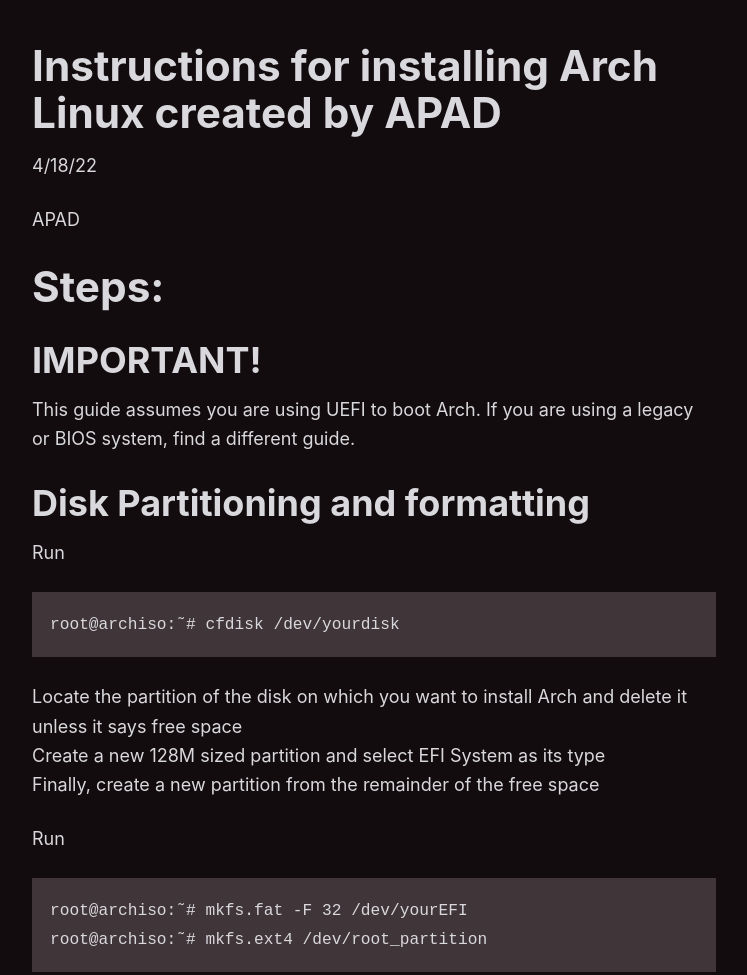
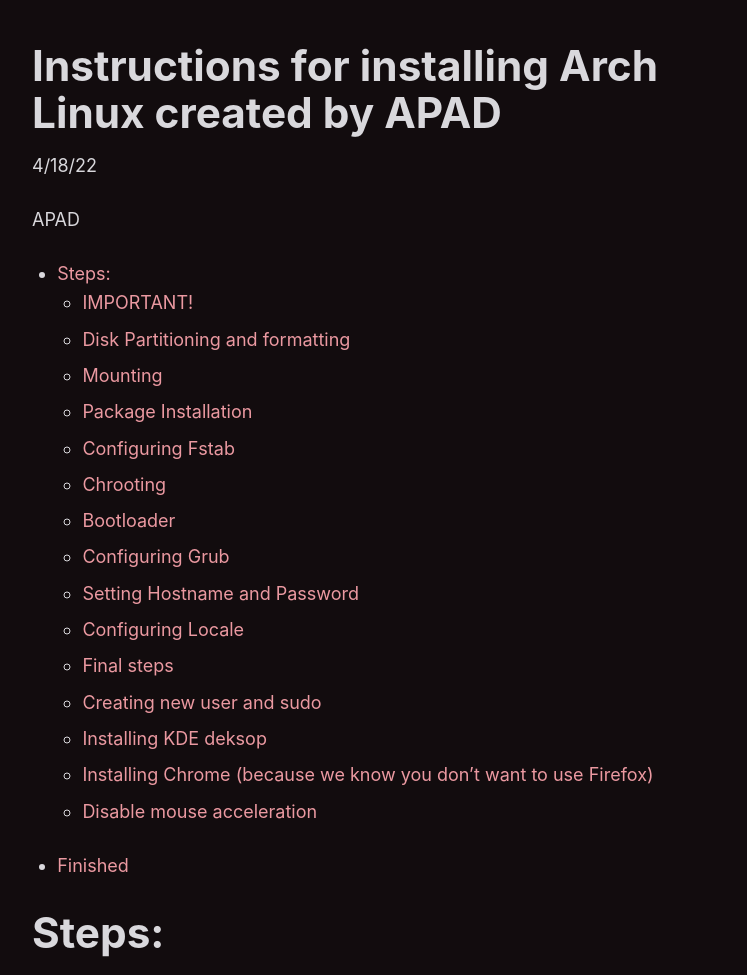
Before and after one commit to apad2025/arch, a plain HTML site: page index.html in a window 1280 px wide. Shown: the top 975 px of the page, without its empty margins (266-1013 px from the left). Drawn offline with Linux system fonts and the light colour scheme.

Commit message:
Added table of contents

```diff
--- a/index.html
+++ b/index.html
@@ -6,7 +6,6 @@
   <meta name="viewport" content="width=device-width, initial-scale=1.0, user-scalable=yes" />
   <meta name="author" content="APAD" />
   <title>Instructions for installing Arch Linux created by APAD</title>
-  <link rel="shortcut icon" type="image/jpg" href="arch.ico"/>
   <style type="text/css">
       code{white-space: pre-wrap;}
       span.smallcaps{font-variant: small-caps;}
@@ -209,7 +208,32 @@ created by APAD</h1>
 <p id="author">APAD</p>
 
 </header>
-
+<ul>
+<li><a href="#steps">Steps:</a>
+<ul>
+<li><a href="#important">IMPORTANT!</a></li>
+<li><a href="#disk-partitioning-and-formatting">Disk Partitioning and
+formatting</a></li>
+<li><a href="#mounting">Mounting</a></li>
+<li><a href="#package-installation">Package Installation</a></li>
+<li><a href="#configuring-fstab">Configuring Fstab</a></li>
+<li><a href="#chrooting">Chrooting</a></li>
+<li><a href="#bootloader">Bootloader</a></li>
+<li><a href="#configuring-grub">Configuring Grub</a></li>
+<li><a href="#setting-hostname-and-password">Setting Hostname and
+Password</a></li>
+<li><a href="#configuring-locale">Configuring Locale</a></li>
+<li><a href="#final-steps">Final steps</a></li>
+<li><a href="#creating-new-user-and-sudo">Creating new user and
+sudo</a></li>
+<li><a href="#installing-kde-deksop">Installing KDE deksop</a></li>
+<li><a href="#installing-chrome-because-we-know-you-dont-want-to-use-firefox">Installing
+Chrome (because we know you don’t want to use Firefox)</a></li>
+<li><a href="#disable-mouse-acceleration">Disable mouse
+acceleration</a></li>
+</ul></li>
+<li><a href="#finished">Finished</a></li>
+</ul>
 
 <h1 id="steps">Steps:</h1>
 <h2 id="important">IMPORTANT!</h2>
```
